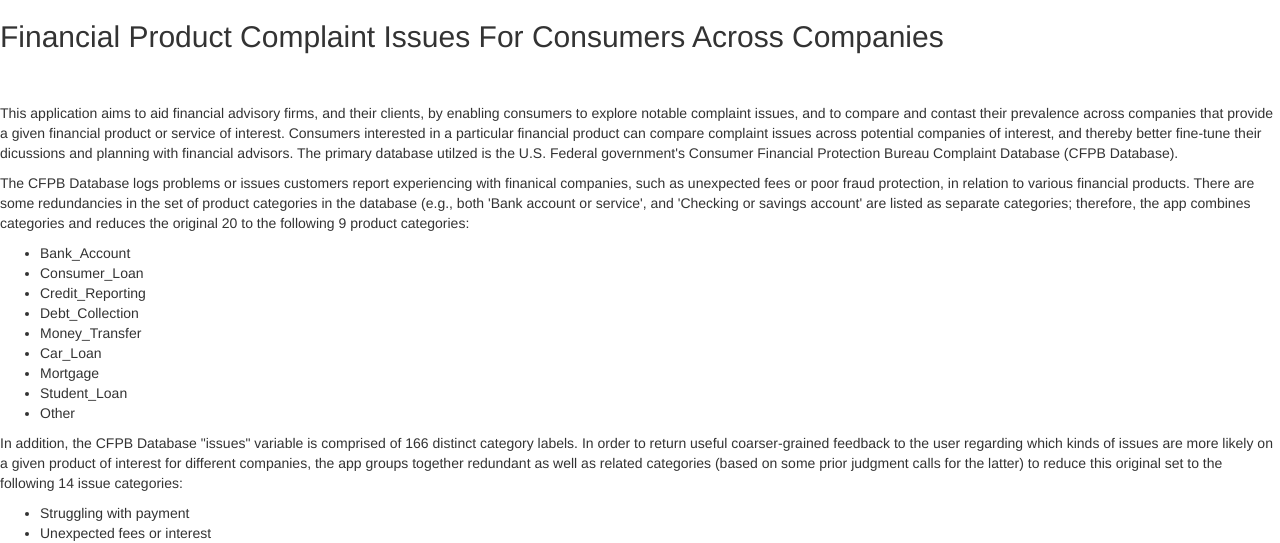
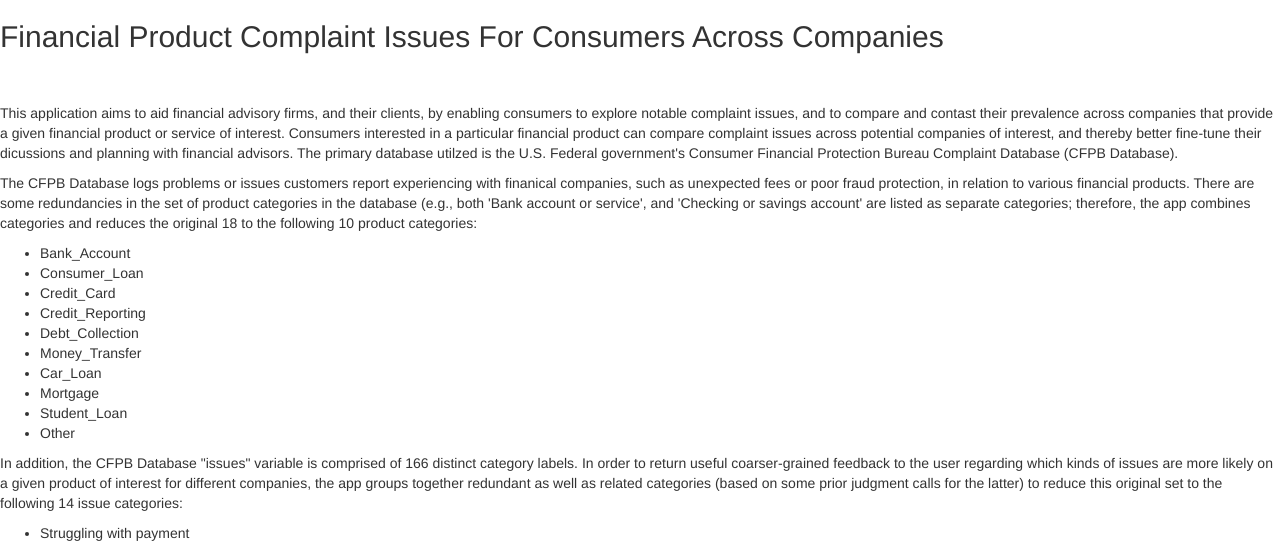
Before and after one commit to jonherb/Capstone_Project, a Flask app: page /about in a window 1280 px wide. Shown: the top 543 px of the page. Run offline with Flask 2, Linux system fonts and the light colour scheme; parts of the project's set-up code (start-up, migrations or seed data) failed here and were passed over; some libraries are stand-ins or nearby versions.

Commit message:
added Credit_Card product

```diff
--- a/templates/about.html
+++ b/templates/about.html
@@ -23,12 +23,13 @@
  The CFPB Database logs problems or issues customers report experiencing with finanical companies, such as unexpected fees or poor
  fraud protection, in relation to various financial products. There are some redundancies in the set of product categories in the database
  (e.g., both 'Bank account or service', and 'Checking or savings account' are listed as separate categories; therefore, the app
- combines categories and reduces the original 20 to the following 9 product categories:
+ combines categories and reduces the original 18 to the following 10 product categories:
  </p>
 
 <ul>
   <li>Bank_Account</li>
   <li>Consumer_Loan</li>
+  <li>Credit_Card</li>
   <li>Credit_Reporting</li>
   <li>Debt_Collection</li>
   <li>Money_Transfer</li>
--- a/templates/input.html
+++ b/templates/input.html
@@ -11,6 +11,7 @@
   <br>
   <input type="radio" name= "product" value="Bank_Account" value="Bank_Account" checked> Bank_Account </input><br>
   <input type="radio" name= "product" value="Consumer_Loan"> Consumer_Loan </input><br>
+  <input type="radio" name= "product" value="Credit_Card"> Credit_Card </input><br>
   <input type="radio" name= "product" value="Credit_Reporting"> Credit_Reporting </input><br>
   <input type="radio" name= "product" value="Debt_Collection"> Debt_Collection </input> <br>
   <input type="radio" name= "product" value="Money_Transfer"> Money_Transfer </input><br>
```
